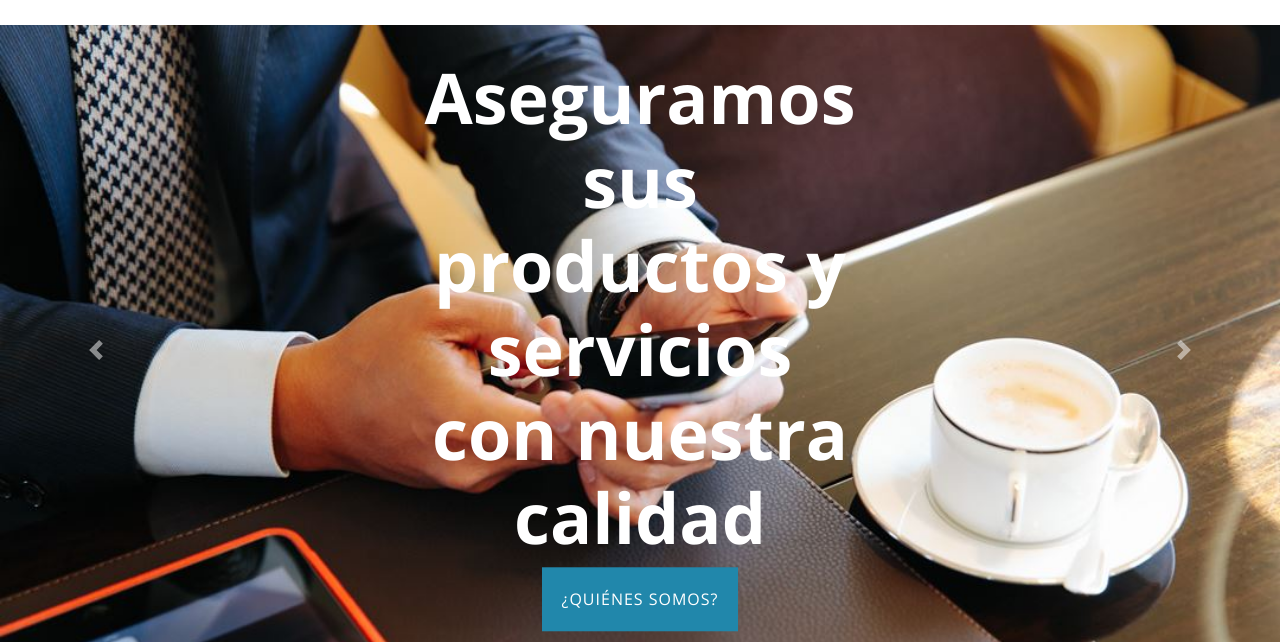
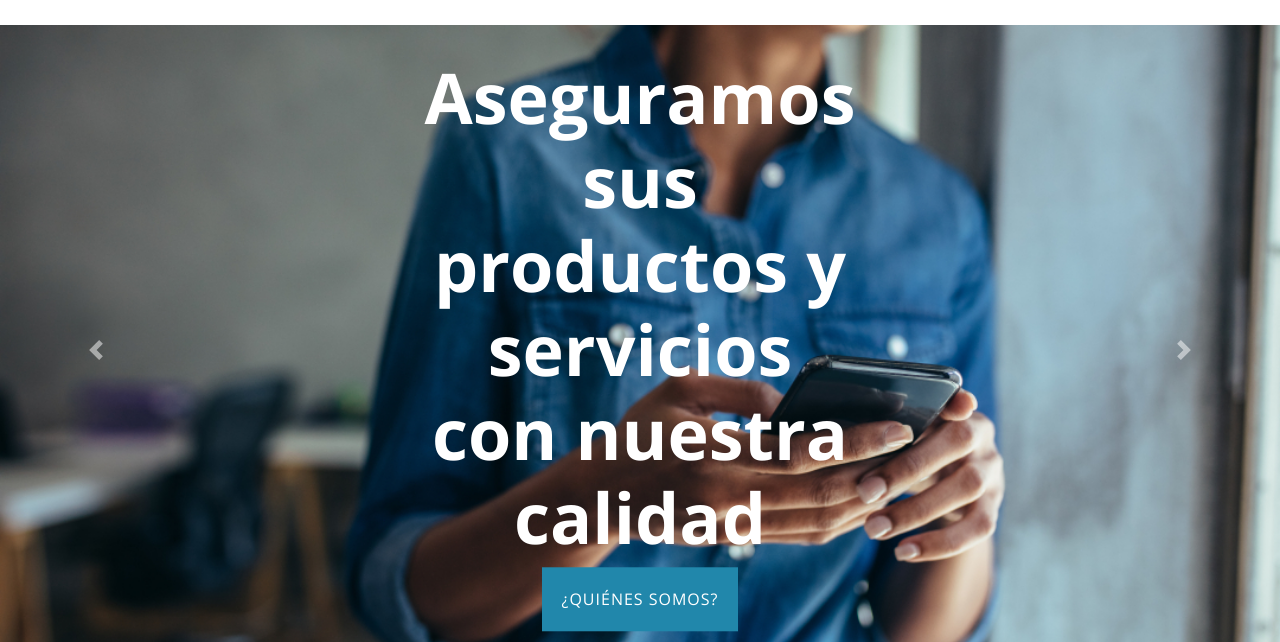
Before and after one commit to walterpaz12/P-gina-web-de-soporte-de-Arrecife-App-2021, a plain HTML site: page index.html in a window 1280 px wide. Shown: the part 158-800 px from the top of the page. Drawn offline with nearby package versions, Linux system fonts and the light colour scheme.

Commit message:
Octava actualización a página web de soporte Arrecife App

```diff
--- a/index.html
+++ b/index.html
@@ -134,7 +134,7 @@
         </div>
 
         <div class="carousel-item">
-        <img class="d-block w-100" src="img/vistajet-businessman-using-on-board-wifi.jpg" alt="Second slide">
+        <img class="d-block w-100" src="img/unnamed (1).jpg" alt="Second slide">
 		<div class="carousel-caption">
 
 
```
